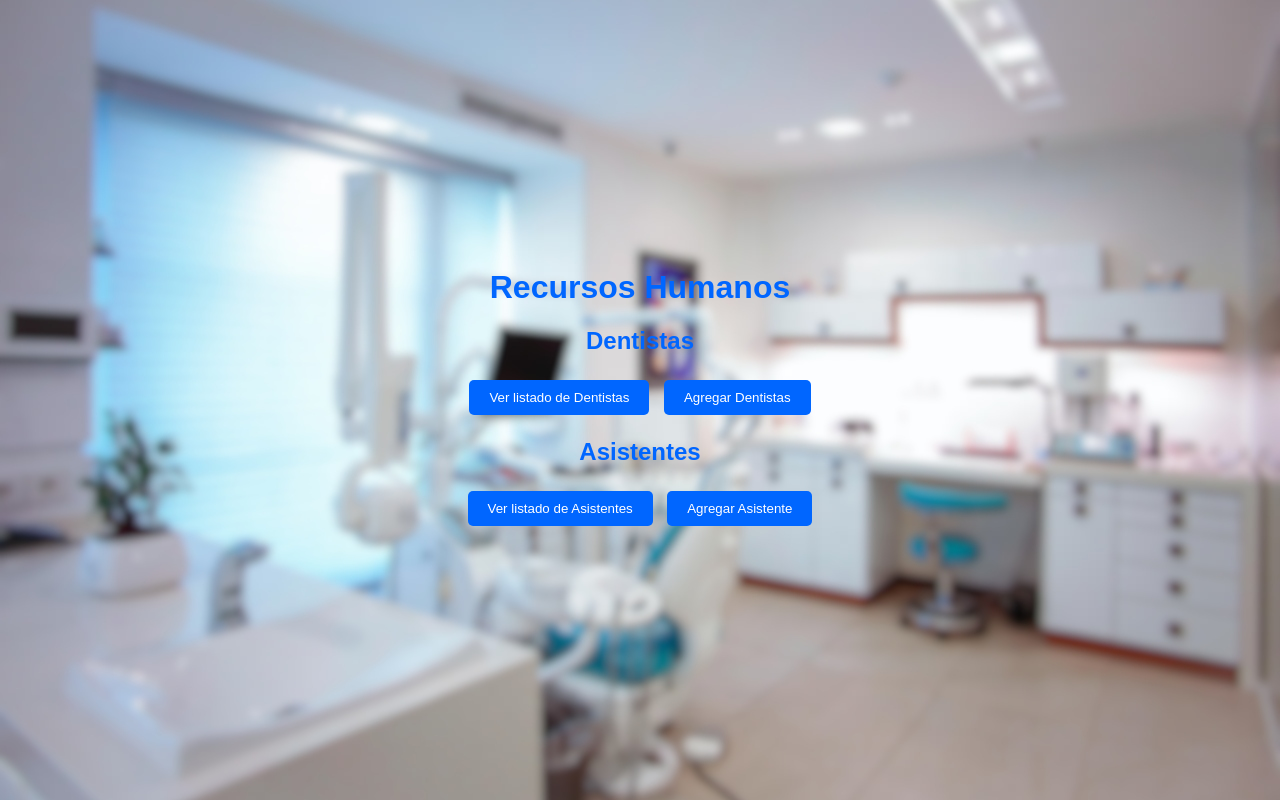
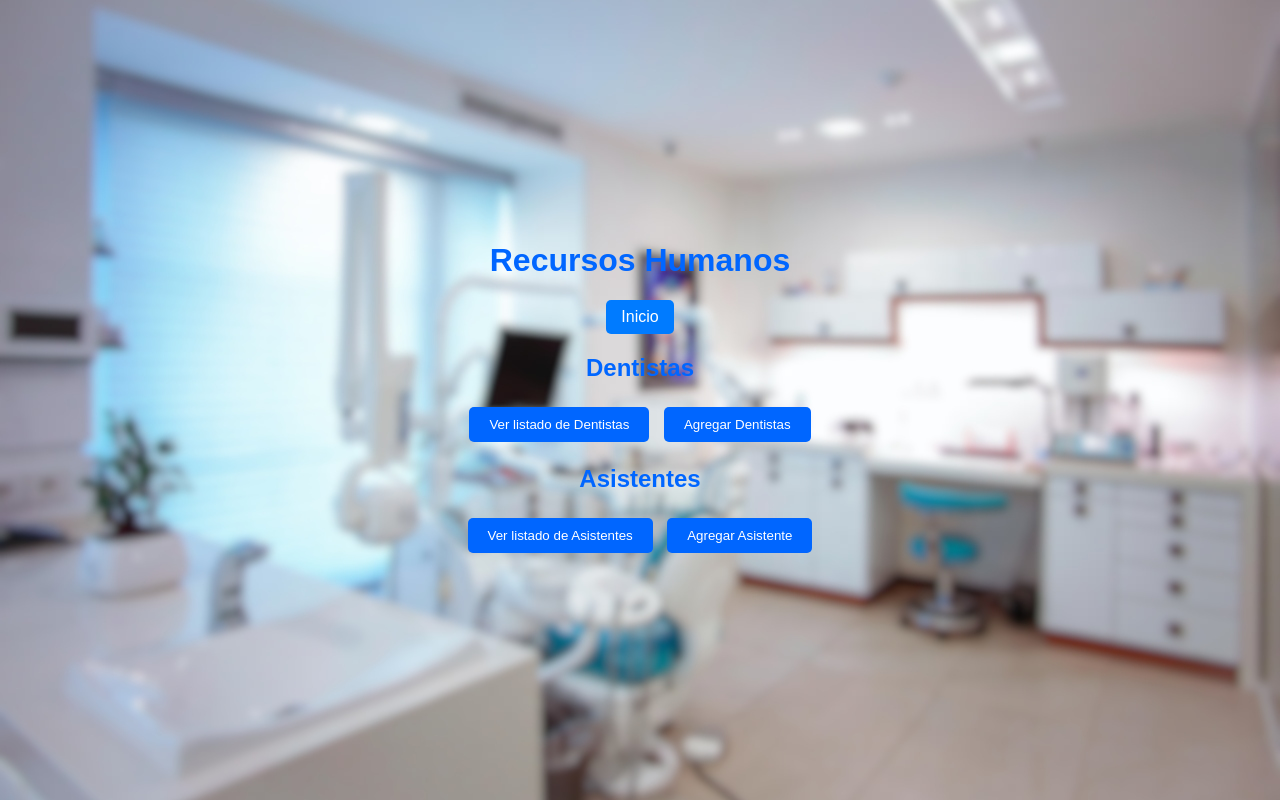
Before and after one commit to url-classes/ClinicaDental, a Django app: template app/templates/layouts/recursosHumanos.html in a window 1280 px wide. Run offline with Django 5.2, Linux system fonts and the light colour scheme; the template is opened without the code that fills it, so the values that code supplies are empty.

Commit message:
Boton de Inicio de RRHH

```diff
--- a/app/static/css/styleRecursosHumanos.css
+++ b/app/static/css/styleRecursosHumanos.css
@@ -40,3 +40,17 @@ h1, h2 {
 .boton:hover {
   background-color: #0052cc; /* Cambio de color al pasar el cursor sobre el botón */
 }
+
+.back-btn {
+  display: inline-block;
+  padding: 8px 15px;
+  background-color: #007bff;
+  color: white;
+  text-decoration: none;
+  border-radius: 5px;
+  margin-bottom: 20px;
+}
+
+.back-btn:hover {
+  background-color: #0056b3;
+}
--- a/app/templates/layouts/recursosHumanos.html
+++ b/app/templates/layouts/recursosHumanos.html
@@ -14,6 +14,7 @@
     <div class="background-image">
         <div class="content">
             <h1>Recursos Humanos</h1>
+            <a href="{% url 'index' %}" class="back-btn">Inicio</a>
             <h2>Dentistas</h2>
             <button class="boton" onclick="location.href='dentistas/listar_dentistas/';">Ver listado de Dentistas</button>
             <button class="boton" onclick="location.href='dentistas/agregar_dentista/';">Agregar Dentistas</button>
```
